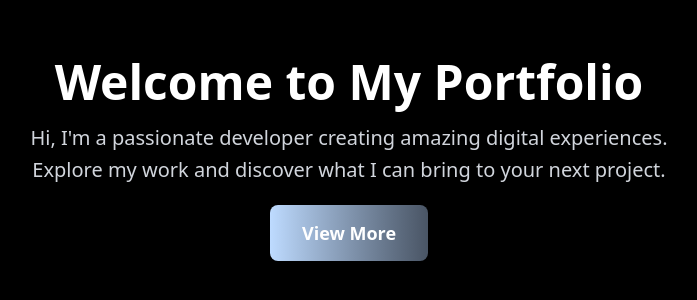
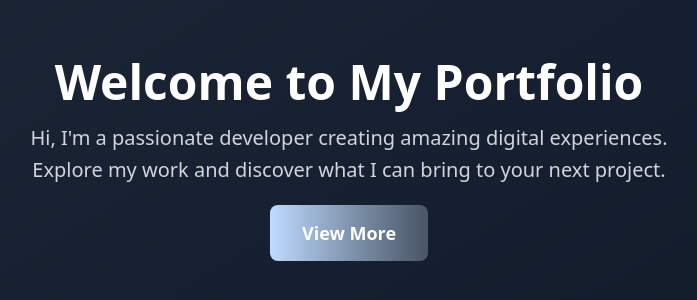
Before and after one commit to ChristianAlicaba2002/My-Portfolio, a React (Vite) app: page / in a window 1280 px wide. Shown: the part 248-548 px from the top of the page, without its empty margins (291-988 px from the left). Built offline with nearby package versions, Linux system fonts and the light colour scheme.

Commit message:
chore: update the color theme

```diff
--- a/src/App.jsx
+++ b/src/App.jsx
@@ -2,7 +2,7 @@ import { Link, NavLink } from "react-router-dom";
 
 function App() {
   return (
-    <div className="w-full min-h-screen bg-black flex flex-col items-center justify-center py-4 px-8">
+    <div className="w-full min-h-screen bg-gradient-to-br from-gray-800 to-gray-900 flex flex-col items-center justify-center py-4 px-8">
       <div className="welcome-contianer text-center space-y-8">
         <h1 className="text-5xl font-bold text-white mb-4">
           Welcome to My Portfolio
```
